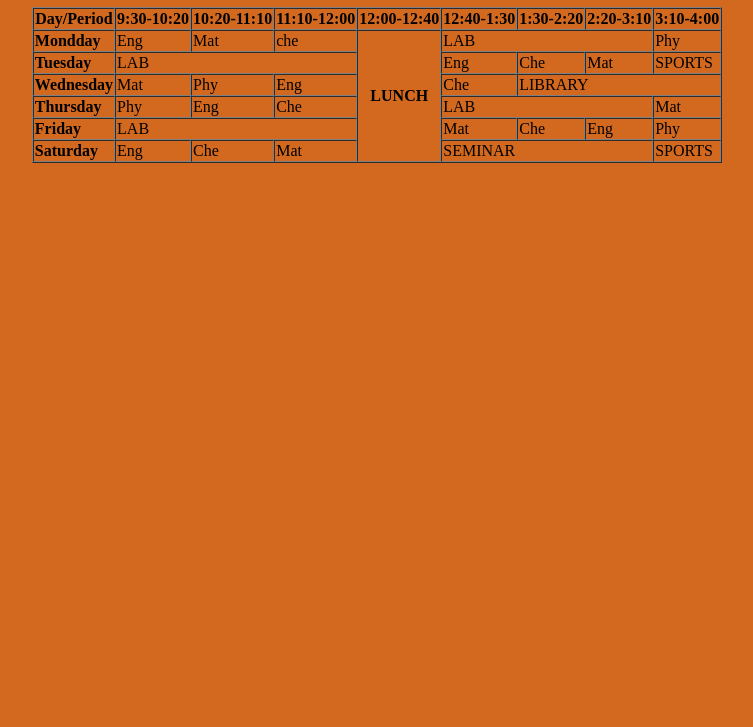
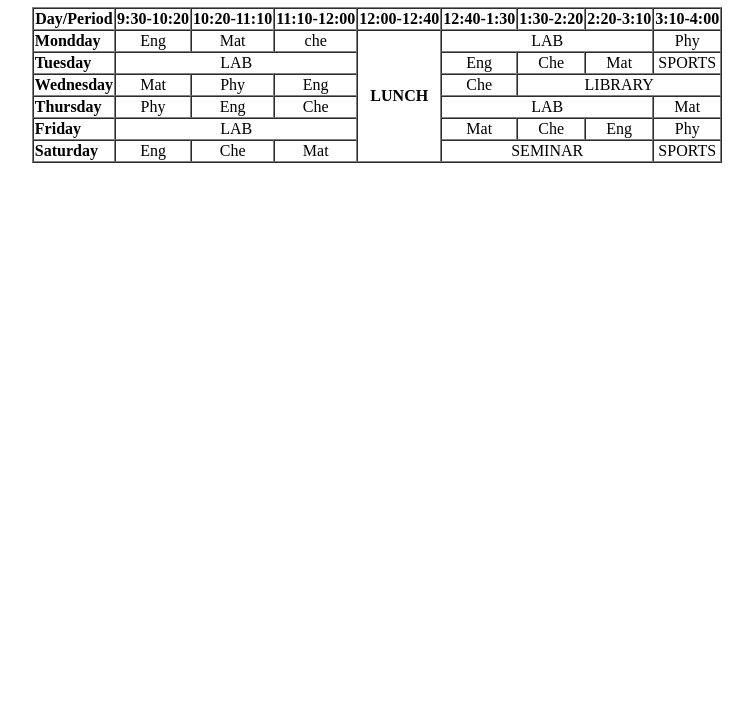
Before and after one commit to phool-kumari/my-first-project, a plain HTML site: page index.html in a window 1280 px wide. Shown: the part 73-800 px from the top of the page, without its empty margins (263-1016 px from the left). Drawn offline with Linux system fonts and the light colour scheme.

Commit message:
Update style.css

```diff
--- a/style.css
+++ b/style.css
@@ -1,3 +1,4 @@
-body{
-    background-color: chocolate;
+table
+{
+    text-align: center;
 }
```
